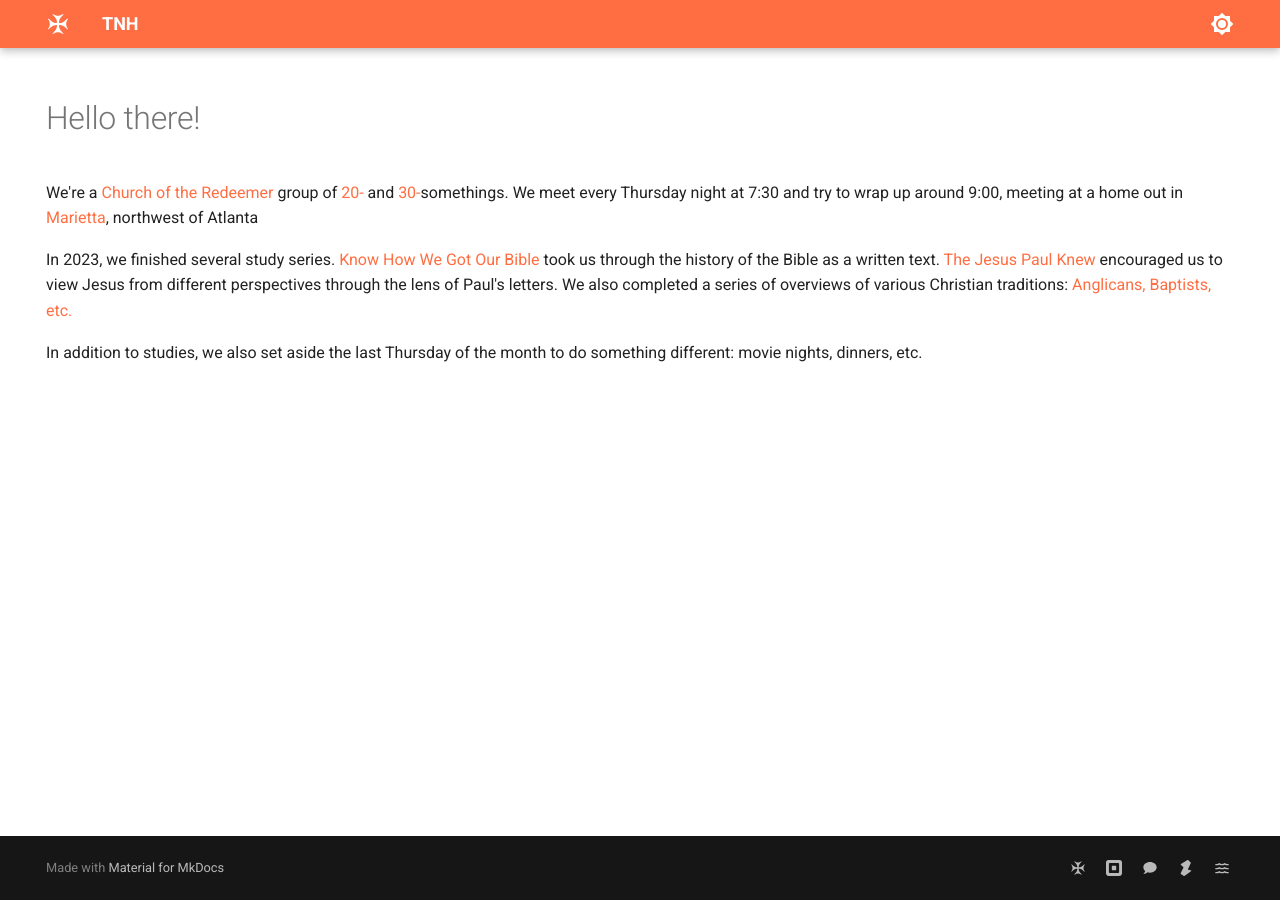
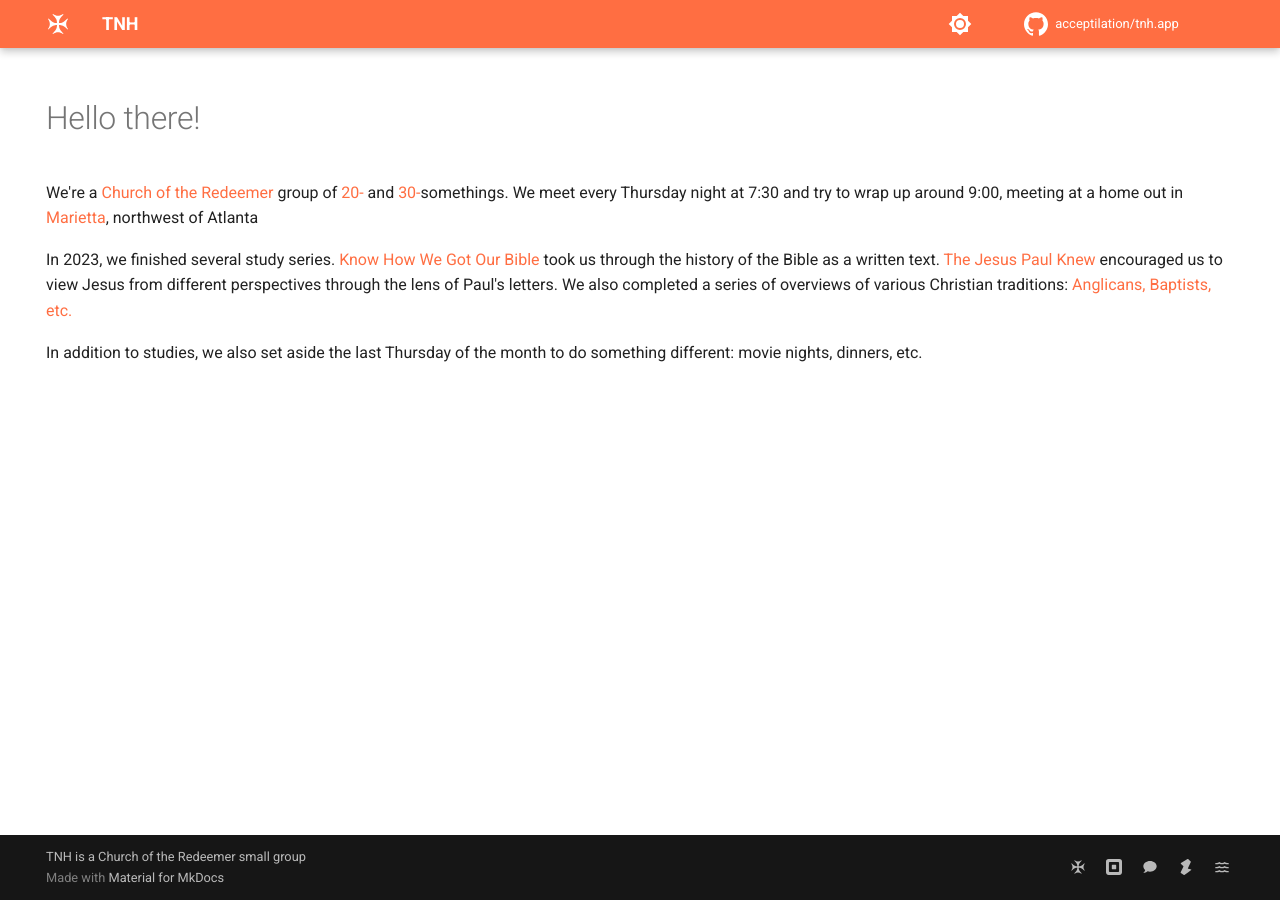
Before and after one commit to acceptilation/tnh.app, an MkDocs documentation site: the page built from docs/index.md, in a window 1280 px wide. Built offline with MkDocs 1.6.1 and Material for MkDocs 9.7.7, drawn with Linux system fonts in a browser that asks for light colours; plug-ins that fetch from the network failed and are left out; comment, search, counter and statistics services are not loaded.

Commit message:
Display Git and GitHub data

```diff
--- a/mkdocs.yml
+++ b/mkdocs.yml
@@ -1,8 +1,19 @@
 # yaml-language-server: $schema=https://squidfunk.github.io/mkdocs-material/schema.json
 site_name: TNH
+copyright: TNH is a Church of the Redeemer small group
+
+repo_name: acceptilation/tnh.app
+repo_url: https://github.com/acceptilation/tnh.app
 
 plugins:
   - privacy
+  - git-revision-date-localized:
+      enable_creation_date: true
+      type: timeago
+  - git-committers:
+      repository: acceptilation/tnh.app
+      branch: main
+
 extra:
   homepage: https://www.redeemeratlanta.org
 
@@ -32,6 +43,7 @@
   favicon: favicon.png
   icon:
     logo: material/cross-bolnisi
+    repo: simple/github
 
   palette:
     - media: "(prefers-color-scheme: dark)"
--- a/requirements.txt
+++ b/requirements.txt
@@ -3,4 +3,5 @@
 
 mkdocs
 mkdocs-git-revision-date-localized-plugin
+mkdocs-git-committers-plugin-2
 mkdocs-material
```
